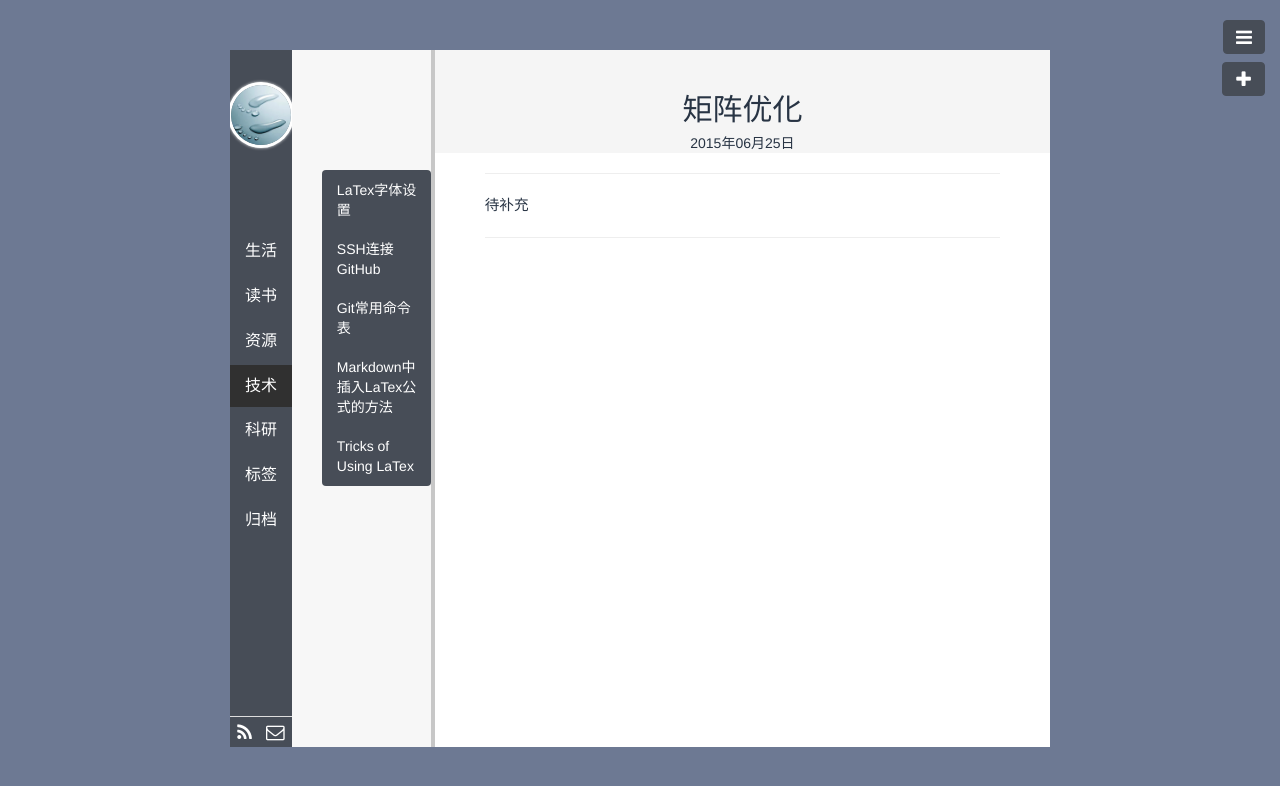
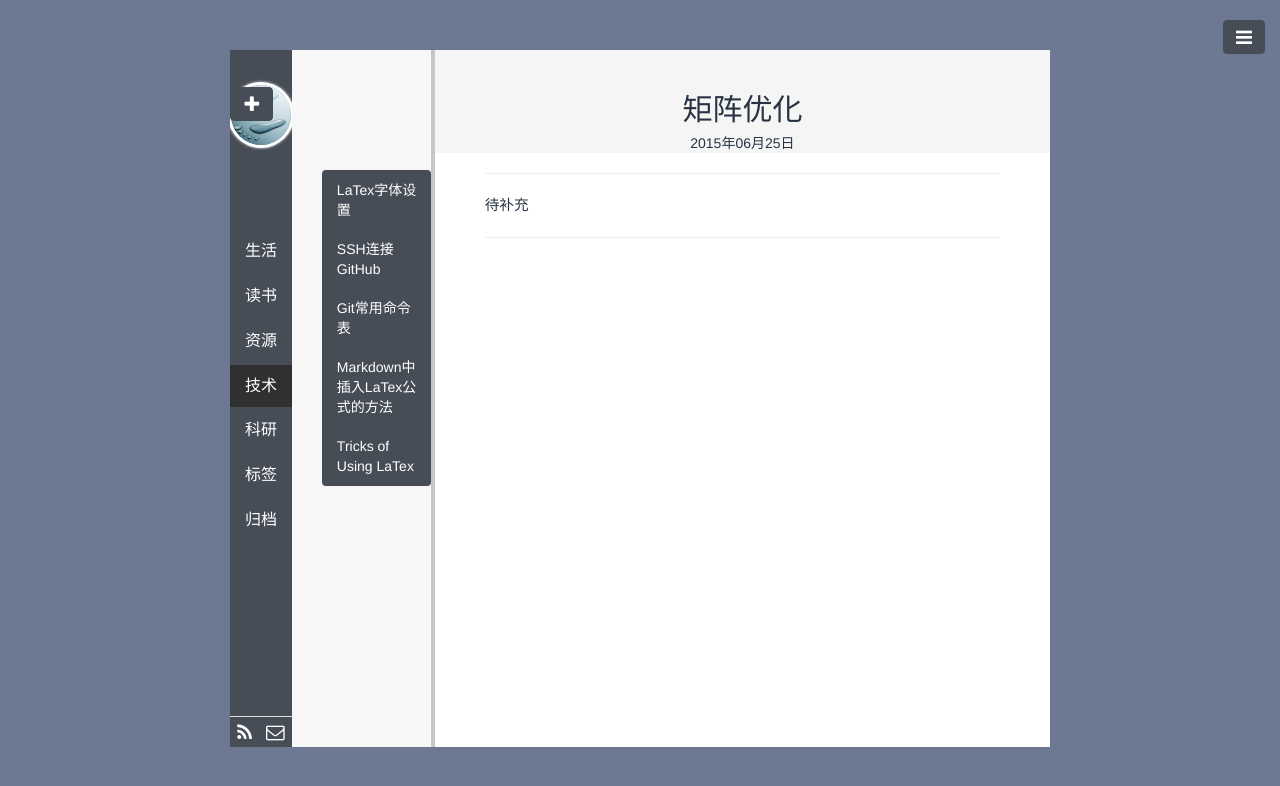
Before and after one commit to polyHong/polyHong.github.io, a Jekyll site: the page built from _posts/research/2015-06-25-matrix-optimization.md, in a window 1280 px wide. Shown: the top 786 px of the page. Built offline with Jekyll 4.4.1, drawn with Linux system fonts in a browser that asks for light colours; Markdown is read by kramdown in place of the engine named in the settings; comment, search, counter and statistics services are not loaded.

```diff
--- a/_includes/footer.html
+++ b/_includes/footer.html
@@ -1,4 +1,4 @@
-<div style="position:fixed;right:15px;top:62px;">
+<div style="position:fixed;right:10% + 15px;top:87px;">
   <button id="content_btn" class="btn btn-primary" style="width:43px; height:34px;">
     <i class="fa fa-lg fa-plus"></i>
   </button>
```
